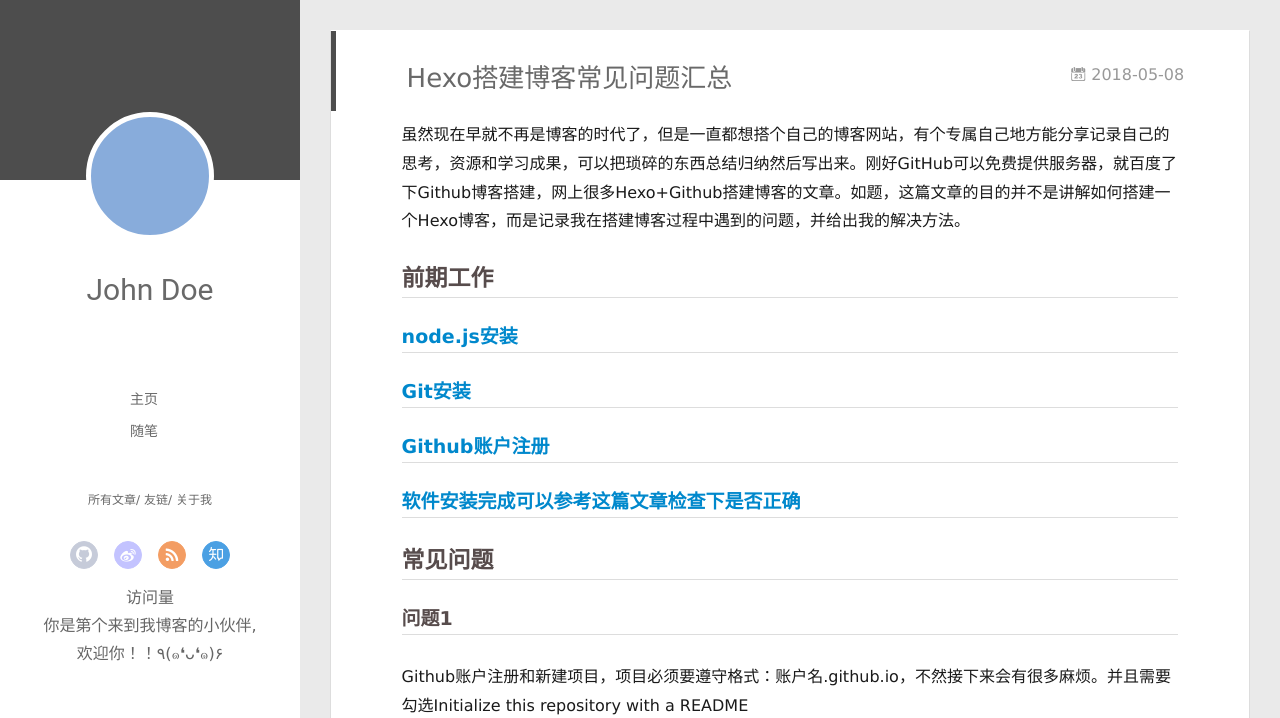
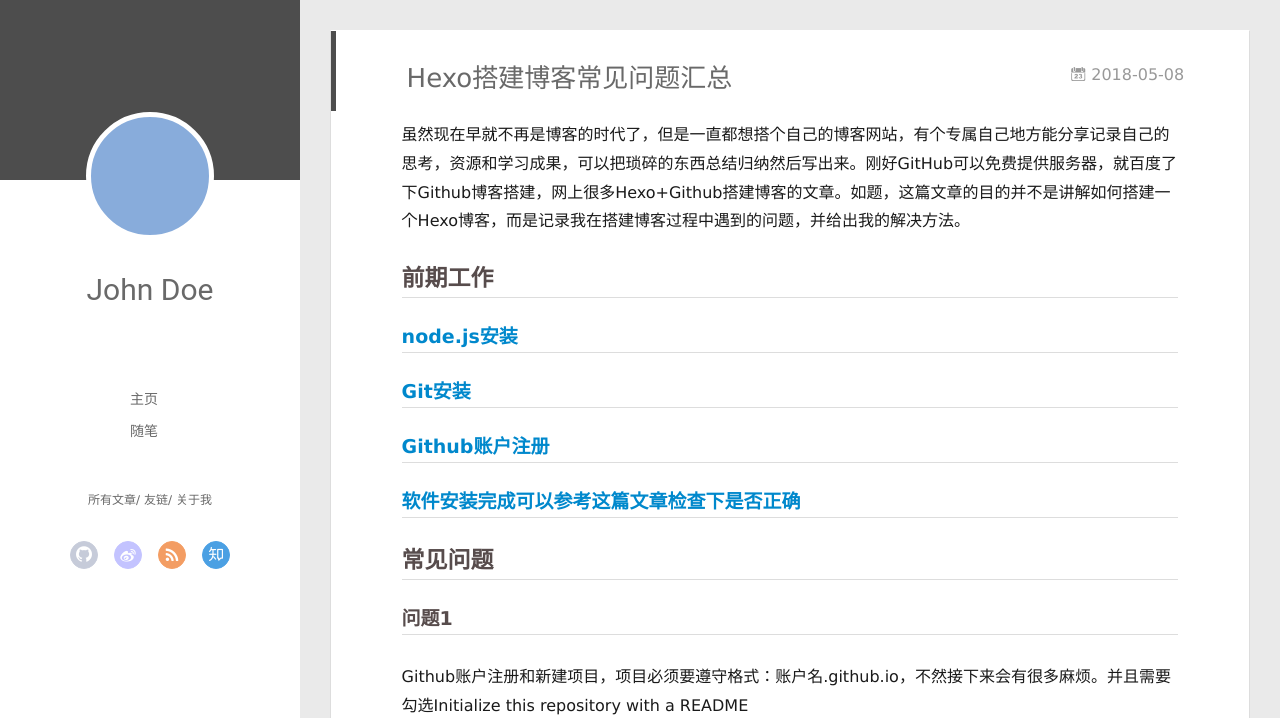
Before and after one commit to gwss312/gwss312.github.io, a plain HTML site: page 2018/05/08/Hexo搭建博客常见问题汇总/index.html in a window 1280 px wide. Shown: the top 718 px of the page. Drawn offline with Linux system fonts and the light colour scheme; some packages are replaced by stand-ins of ours; a script that the page names is missing.

Commit message:
Site updated: 2018-05-09 09:07:31

```diff
--- a/2018/05/08/Hexo搭建博客常见问题汇总/index.html
+++ b/2018/05/08/Hexo搭建博客常见问题汇总/index.html
@@ -95,14 +95,6 @@
 					<a class="zhihu" target="_blank" href="#" title="zhihu"><i class="icon-zhihu"></i></a>
 
 			</div>
-			<div style="color:#666">
-            <span id="busuanzi_container_site_pv">
-              访问量 <span id="busuanzi_value_site_pv"></span>
-            </span><br>
-            <span id="busuanzi_container_site_uv">
-            你是第<span id="busuanzi_value_site_uv"></span>个来到我博客的小伙伴,欢迎你！！٩(๑❛ᴗ❛๑)۶
-            </span>
-        </div>
 		</nav>
 	</header>
 </div>
```
Also changed, not shown: 2018/05/08/hello-world/index.html (+0 -8 lines), archives/2018/05/index.html (+0 -8 lines), archives/2018/index.html (+0 -8 lines), archives/index.html (+0 -8 lines), index.html (+0 -8 lines), tags/随笔/index.html (+0 -8 lines).
